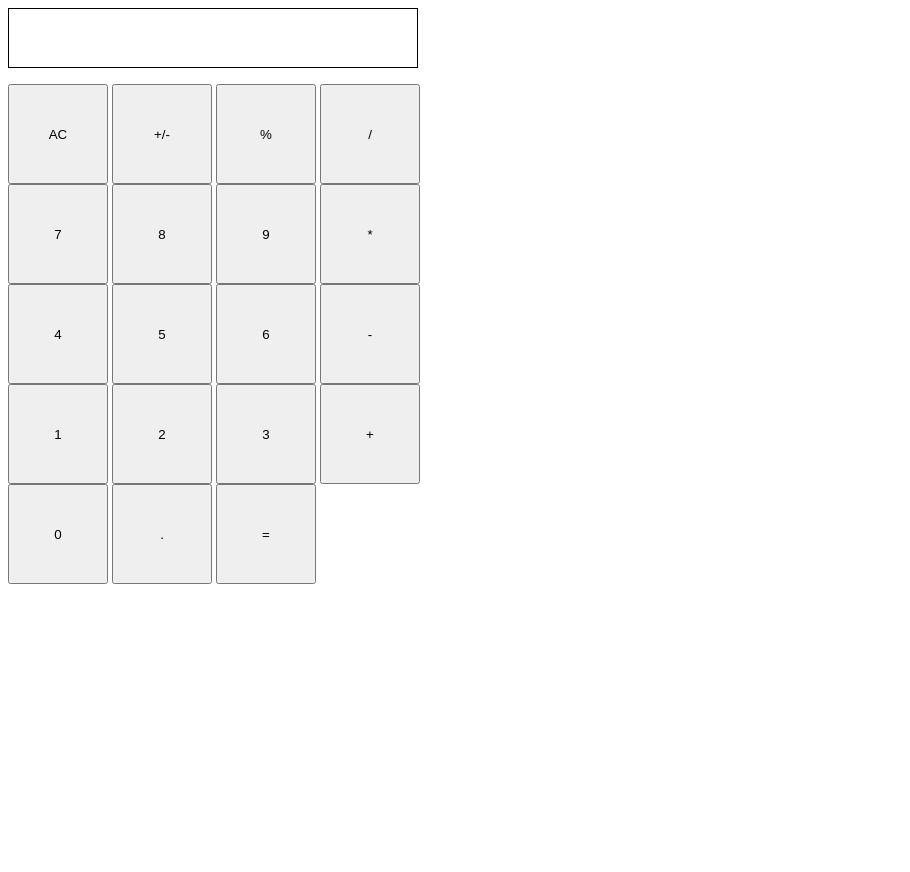
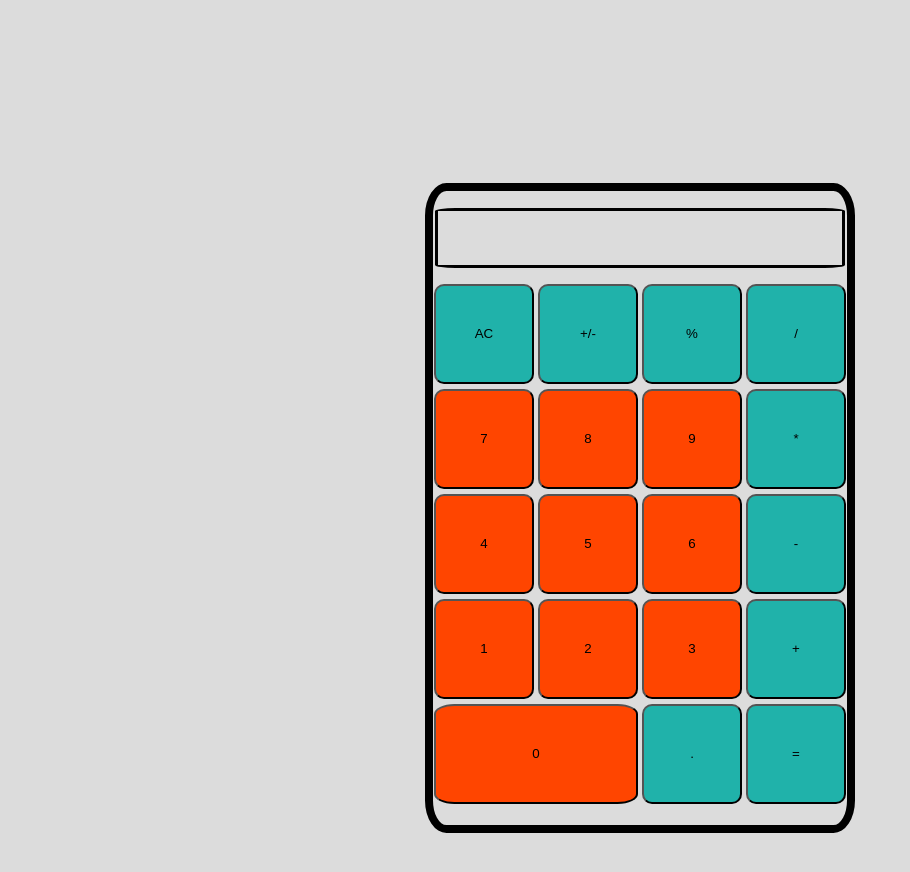
Before and after one commit to felixc0115/calculator, a plain HTML site: page index.html in a window 1280 px wide. Shown: the whole page, without its empty margins (0-910 px from the left). Before the commit the page ends 800 px from the top, so only its background shows below. Drawn offline with Linux system fonts and the light colour scheme.

Commit message:
add keyboard functionality and fix minor bugs

```diff
--- a/app.js
+++ b/app.js
@@ -23,10 +23,26 @@ const numberButtons = document.querySelectorAll('.number-button');
 const display = document.querySelector('#calc-display');
 
 for (let button of numberButtons) {
-    button.addEventListener('click', function () {
+    button.addEventListener('click', function (e) {
         display.innerText += button.innerText;
     })
-}
+};
+
+document.addEventListener('keydown', function (e) {
+    console.log(e.code);
+    let keyCodeString = e.code;
+    if(e.code === 'Backspace') {
+        let numArray = display.innerText.split('');
+        numArray.pop();
+        display.innerText = +(numArray.join(''));
+    }
+    else if (e.code === 'Period') {
+        display.innerText += decimalButton.innerText;
+    }
+    else {
+        display.innerText += +keyCodeString[keyCodeString.length - 1];
+    }66.
+});
 
 const addButton = document.querySelector('.add-button');
 const subtractButton = document.querySelector('.subtract-button');
@@ -34,9 +50,16 @@ const multiplyButton = document.querySelector('.multiply-button');
 const divideButton = document.querySelector('.divide-button');
 const equalButton = document.querySelector('.equal-button');
 const clearButton = document.querySelector('.clear-button');
+const decimalButton = document.querySelector('.decimal-button');
 let currentTotal;
 let secondNumber;
 let selectedOperator;
+
+decimalButton.addEventListener('click', function (e) {
+    if (display.innerText % 1 === 0) {
+        display.innerText += decimalButton.innerText;
+    }
+});
 
 addButton.addEventListener('click', function (e) {
     currentTotal = +display.innerText;
--- a/index.html
+++ b/index.html
@@ -10,38 +10,40 @@
 </head>
 
 <body>
+    <div class="calculator-container">
         <div id="calc-display"></div>
         <div class="button-container">
             <div class="row-container">
-            <button class="clear-button">AC</button>
-            <button>+/-</button>
-            <button>%</button>
-            <button class="divide-button">/</button>
+                <button class="clear-button operator-button">AC</button>
+                <button class="operator-button">+/-</button>
+                <button class="operator-button">%</button>
+                <button class="divide-button operator-button">/</button>
             </div>
             <div class="row-container">
                 <button class="number-button">7</button>
                 <button class="number-button">8</button>
                 <button class="number-button">9</button>
-            <button class="multiply-button">*</button>
+                <button class="multiply-button operator-button">*</button>
             </div>
             <div class="row-container">
                 <button class="number-button">4</button>
                 <button class="number-button">5</button>
                 <button class="number-button">6</button>
-            <button class="subtract-button">-</button>
+                <button class="subtract-button operator-button">-</button>
             </div>
             <div class="row-container">
                 <button class="number-button">1</button>
                 <button class="number-button">2</button>
                 <button class="number-button">3</button>
-            <button class="add-button">+</button>
+                <button class="add-button operator-button">+</button>
             </div>
             <div class="row-container">
-            <button class="number-button">0</button>
-            <button>.</button>
-            <button class="equal-button">=</button>
+                <button class="number-button zero-button">0</button>
+                <button class="decimal-button operator-button">.</button>
+                <button class="equal-button operator-button">=</button>
             </div>
 
+        </div>
     </div>
     <script src="app.js"></script>
 </body>
--- a/style.css
+++ b/style.css
@@ -1,5 +1,24 @@
 *{
     box-sizing: border-box;
+}
+
+body {
+    display: flex;
+    justify-content: center;
+    align-items: center;
+    height: 1000px;
+    background: gainsboro;
+}
+
+.calculator-container {
+    height: 650px;
+    width: 430px;
+    display: flex;
+    flex-flow: column;
+    align-items:center;
+    justify-content: center;
+    border: 8px solid black;
+    border-radius: 5%;
 }
 
 button {
@@ -16,3 +35,26 @@ button {
     text-align: right;
     padding-right: 8px;
 }
+
+.number-button, .operator-button {
+    background: orangered;
+    border-radius: 10%;
+}
+
+
+.zero-button {
+    width: 204px;
+}
+
+.row-container {
+    margin-bottom: 5px;
+}
+
+.operator-button {
+    background: lightseagreen;
+}
+
+#calc-display {
+    border: 3px solid black;
+    border-radius: 5%;
+}
```
Lines whose indentation alone changed are shown as unchanged.
